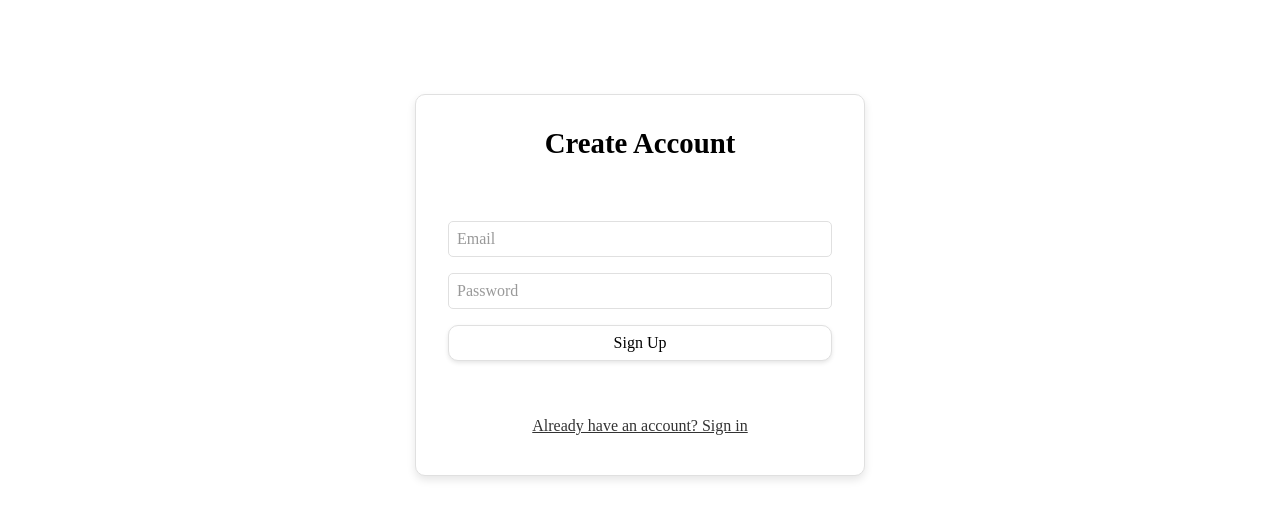
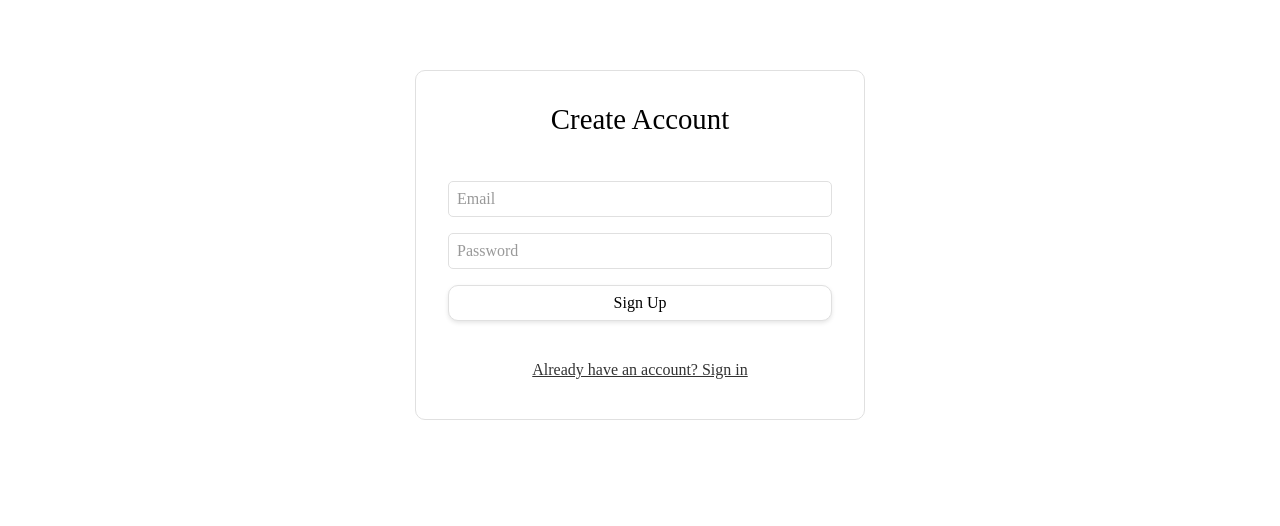
Before and after one commit to squeak-today/squeak, a React (Create React App) app in the folder frontend/: page /auth/1 in a window 1280 px wide. Shown: the part 155-681 px from the top of the page. Built offline with nearby package versions, Linux system fonts and the light colour scheme; no server answers.

Commit message:
css changes to auth page

```diff
--- a/frontend/src/components/StyledComponents.js
+++ b/frontend/src/components/StyledComponents.js
@@ -35,6 +35,7 @@ export const Title = styled.h1`
 export const Subtitle = styled.h3`
   text-align: center;
   color: #000000;
+  font-weight: 400;
   font-family: 'Lora', serif;
   font-size: 1.8rem;
   margin-top: 0;
--- a/frontend/src/styles/AuthPageStyles.js
+++ b/frontend/src/styles/AuthPageStyles.js
@@ -6,8 +6,9 @@ export const AuthBox = styled.div`
 	display: flex;
 	align-items: center;
 	justify-content: center;
+	flex-direction: column;
 	padding: 20px;
-	margin: 80px auto 0 auto;
+	margin: 0px auto 0 auto;
 	box-sizing: border-box;
 `;
 
@@ -15,14 +16,13 @@ export const AuthContainer = styled.div`
 	display: flex;
 	flex-direction: column;
 	align-items: center;
-	gap: 2rem;
+	gap: 1rem;
 	width: 90%;
 	max-width: 24rem;
 	padding: 2rem;
 	background: white;
 	border-radius: 10px;
 	border: 1px solid #e0e0e0;
-	box-shadow: 0 4px 8px rgba(0, 0, 0, 0.1);
 `;
 
 export const AuthForm = styled.form`
```
